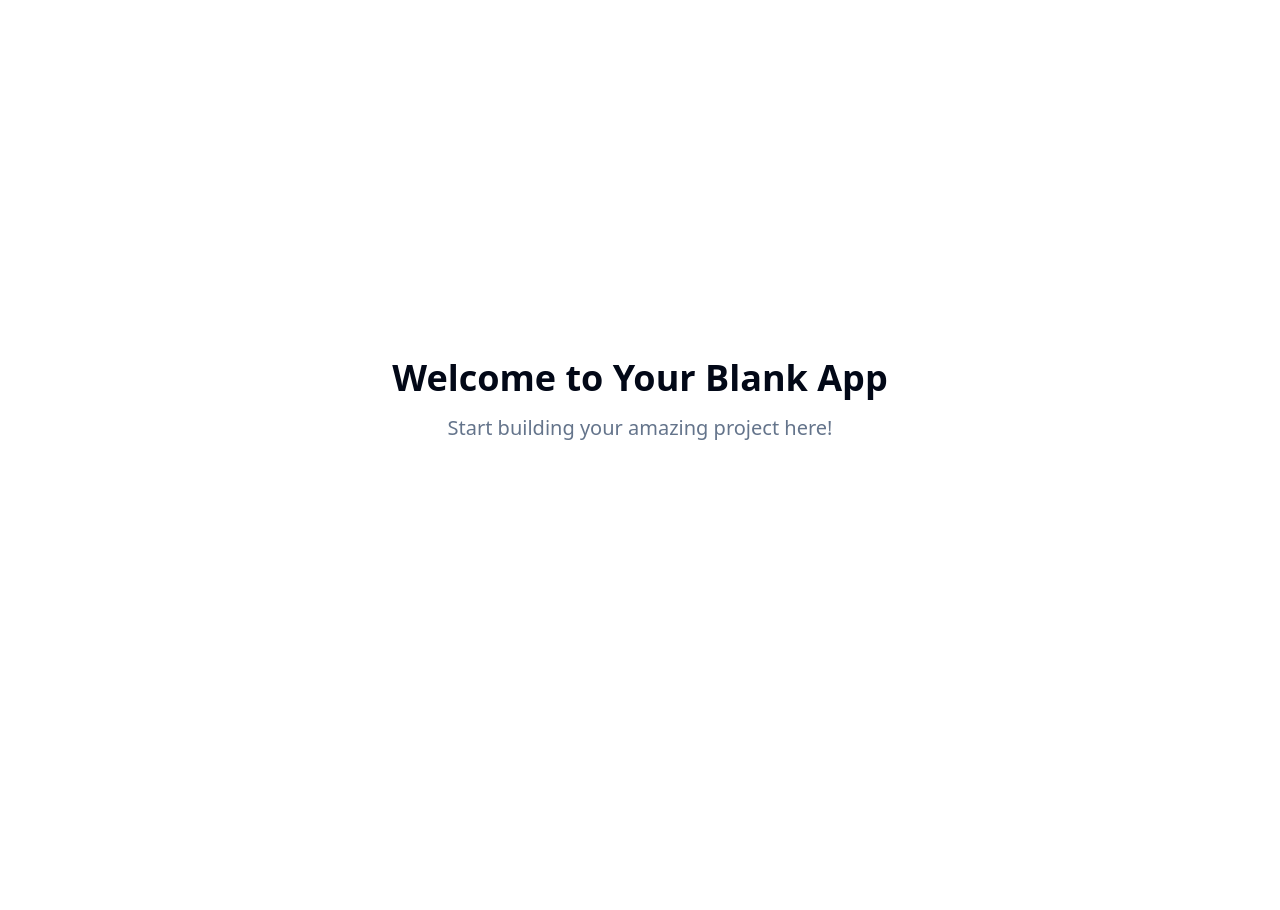
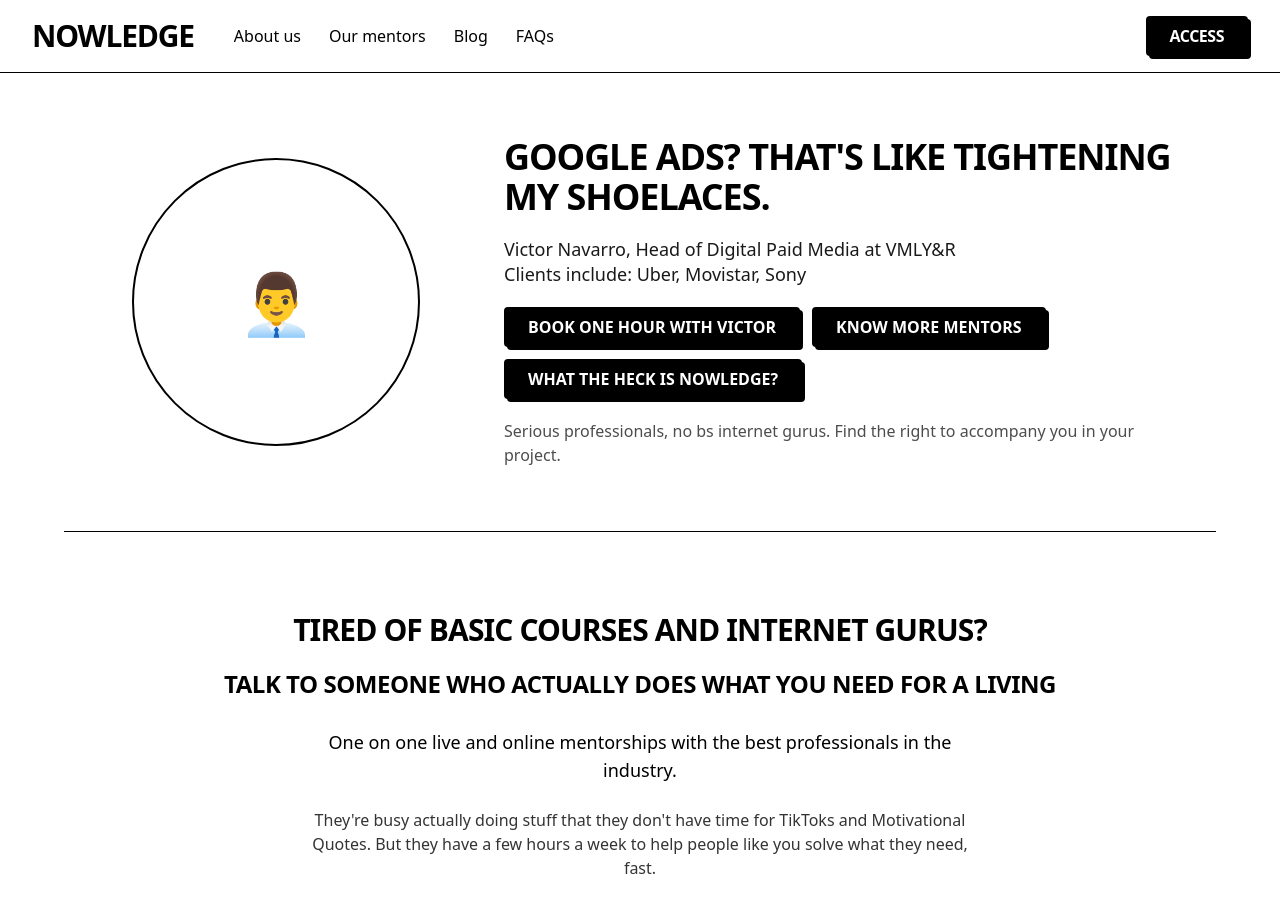
Before and after one commit to rogeroasis/nowledge-mentor-hub, a React (Vite) app: page / in a window 1280 px wide. Shown: the top 910 px of the page. Before the commit the page ends 800 px from the top, so only its background shows below. Built offline with nearby package versions, Linux system fonts and the light colour scheme.

Commit message:
Feat: Implement Nowledge webapp
Implement the basic structure for the Nowledge web application, including mentor registration, booking system, paywall, and profiles for mentors and professionals.

```diff
--- /dev/null
+++ b/src/components/Header.tsx
@@ -0,0 +1,35 @@
+
+import React from "react";
+
+const navLinks = [
+  { label: "About us", href: "#" },
+  { label: "Our mentors", href: "#" },
+  { label: "Blog", href: "#" },
+  { label: "FAQs", href: "#" },
+];
+
+const Header = () => (
+  <header className="w-full px-8 py-4 border-b border-black flex items-center justify-between bg-white z-50 sticky top-0">
+    <div className="flex items-center gap-10">
+      <span className="text-3xl font-extrabold tracking-tight" style={{ letterSpacing: "-0.04em" }}>
+        NOWLEDGE
+      </span>
+      <nav className="hidden md:flex gap-7 text-base font-medium text-black">
+        {navLinks.map(link => (
+          <a key={link.label} href={link.href} className="hover:underline underline-offset-4 transition">
+            {link.label}
+          </a>
+        ))}
+      </nav>
+    </div>
+    <a
+      href="#"
+      className="ml-auto px-6 py-2 rounded font-bold text-base bg-black text-white shadow-[3px_3px_0_0_#000] hover:shadow-none transition focus:outline-none"
+      style={{ letterSpacing: "-0.03em" }}
+    >
+      ACCESS
+    </a>
+  </header>
+);
+
+export default Header;
--- /dev/null
+++ b/src/components/MentorCard.tsx
@@ -0,0 +1,43 @@
+
+import React from "react";
+
+type MentorCardProps = {
+  name: string;
+  company: string;
+  role: string;
+  bio: string;
+  imgSrc?: string;
+  onBook?: () => void;
+};
+
+const MentorCard = ({ name, company, role, bio, imgSrc, onBook }: MentorCardProps) => (
+  <article className="flex flex-col md:flex-row gap-6 p-6 border border-black rounded-lg shadow bg-white">
+    {imgSrc ? (
+      <img
+        src={imgSrc}
+        alt={name}
+        className="h-32 w-32 rounded-full object-cover border-2 border-black"
+      />
+    ) : (
+      <div className="h-32 w-32 rounded-full bg-gray-200 border-2 border-black flex items-center justify-center font-bold text-lg">
+        {name[0]}
+      </div>
+    )}
+    <div className="flex-1 flex flex-col justify-between">
+      <div>
+        <h3 className="text-xl font-extrabold mb-1">{name}</h3>
+        <span className="font-semibold text-black/70">{role}</span>
+        <div className="text-sm font-medium text-black/70">{company}</div>
+        <p className="mt-3 text-black">{bio}</p>
+      </div>
+      <button
+        onClick={onBook}
+        className="mt-4 px-4 py-2 bg-black text-white rounded shadow-[2px_2px_0_0_#000] hover:shadow-none font-bold"
+      >
+        Book one hour
+      </button>
+    </div>
+  </article>
+);
+
+export default MentorCard;
--- a/src/pages/Index.tsx
+++ b/src/pages/Index.tsx
@@ -1,12 +1,66 @@
-// Update this page (the content is just a fallback if you fail to update the page)
+
+import Header from "@/components/Header";
+
+// Editorial homepage inspired by reference images
 
 const Index = () => {
   return (
-    <div className="min-h-screen flex items-center justify-center bg-background">
-      <div className="text-center">
-        <h1 className="text-4xl font-bold mb-4">Welcome to Your Blank App</h1>
-        <p className="text-xl text-muted-foreground">Start building your amazing project here!</p>
-      </div>
+    <div className="min-h-screen w-full bg-white text-black font-sans">
+      <Header />
+      {/* HERO SECTION */}
+      <section className="w-full max-w-6xl mx-auto px-8 py-16 flex flex-col md:flex-row items-center justify-between border-b border-black gap-8 md:gap-12">
+        {/* Illustration Placeholder */}
+        <div className="flex-shrink-0 flex justify-center md:w-[360px] w-full">
+          {/* Replace with actual SVG/drawing later */}
+          <div className="h-72 w-72 bg-dot-pattern rounded-full border-2 border-black flex items-center justify-center">
+            {/* Use illustration here */}
+            <span className="text-6xl font-extrabold">👨‍💼</span>
+          </div>
+        </div>
+        {/* Hero Text */}
+        <div className="flex-1 text-left space-y-5">
+          <h2 className="text-2xl sm:text-3xl md:text-4xl font-extrabold leading-tight tracking-tight" style={{ letterSpacing: "-0.03em" }}>
+            GOOGLE ADS? THAT'S LIKE TIGHTENING MY SHOELACES.
+          </h2>
+          <div className="text-black/90 text-lg font-medium leading-snug">
+            Victor Navarro, Head of Digital Paid Media at VMLY&R<br />
+            Clients include: Uber, Movistar, Sony
+          </div>
+          <div className="flex flex-col md:flex-row gap-3 flex-wrap mt-3 font-bold">
+            <a href="#" className="px-6 py-2 rounded bg-black text-white shadow-[3px_3px_0_0_#000] hover:shadow-none transition">BOOK ONE HOUR WITH VICTOR</a>
+            <a href="#" className="px-6 py-2 rounded bg-black text-white shadow-[3px_3px_0_0_#000] hover:shadow-none transition">KNOW MORE MENTORS</a>
+            <a href="#" className="px-6 py-2 rounded bg-black text-white shadow-[3px_3px_0_0_#000] hover:shadow-none transition">WHAT THE HECK IS NOWLEDGE?</a>
+          </div>
+          <p className="mt-6 text-black/70 font-medium">
+            Serious professionals, no bs internet gurus. Find the right to accompany you in your project.
+          </p>
+        </div>
+      </section>
+      {/* VALUE SECTION */}
+      <section className="w-full max-w-5xl mx-auto px-8 py-20 text-center border-b border-black">
+        <h2 className="text-2xl md:text-3xl font-extrabold uppercase mb-5" style={{ letterSpacing: "-0.03em" }}>
+          TIRED OF BASIC COURSES AND INTERNET GURUS?
+        </h2>
+        <h3 className="text-xl md:text-2xl font-extrabold mb-7" style={{ letterSpacing: "-0.02em" }}>
+          TALK TO SOMEONE WHO ACTUALLY DOES WHAT YOU NEED FOR A LIVING
+        </h3>
+        <div className="text-black text-lg font-medium mb-6 max-w-2xl mx-auto">
+          One on one live and online mentorships with the best professionals in the industry.
+        </div>
+        <div className="text-black/80 mb-8 max-w-2xl mx-auto font-medium">
+          They're busy actually doing stuff that they don't have time for TikToks and Motivational Quotes. But they have a few hours a week to help people like you solve what they need, fast.
+        </div>
+        <a href="#" className="inline-block px-8 py-3 rounded bg-black text-white font-bold shadow-[3px_3px_0_0_#000] hover:shadow-none text-lg transition">
+          KNOW OUR MENTORS
+        </a>
+      </section>
+      {/* Later: MENTOR GRID, REGISTRATION STEPS, FAQ, etc */}
+      <footer className="w-full max-w-6xl mx-auto px-8 py-8 border-t border-black mt-12 flex flex-col md:flex-row items-center justify-between text-center md:text-left text-black/60 text-sm">
+        <span>© {new Date().getFullYear()} Nowledge</span>
+        <span>
+          For professionals & companies.
+        </span>
+      </footer>
     </div>
   );
 };
```
